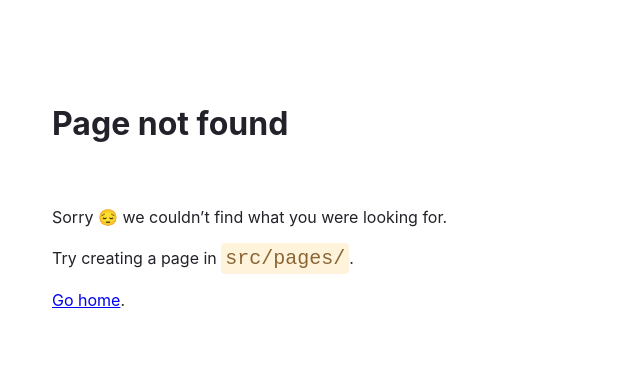
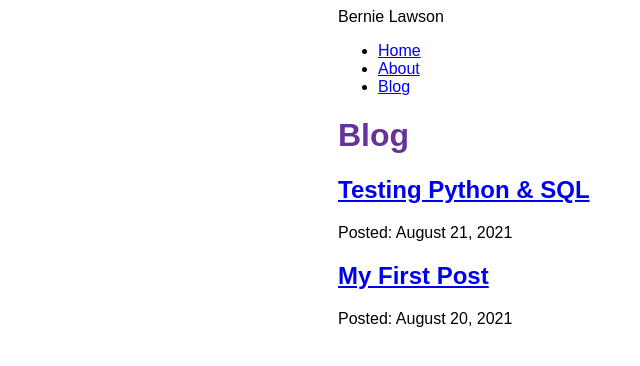
Before and after one commit to lawsonbh/data-doots, a Gatsby site: page /blog in a window 1280 px wide. Before the commit this address had no page. Shown: the whole page, without its empty margins (52-692 px from the left). Built offline with nearby package versions, Linux system fonts and the light colour scheme; Gatsby itself is replaced by a stand-in of ours.

Commit message:
Set up blog post list

```diff
--- a/gatsby-config.js
+++ b/gatsby-config.js
@@ -10,7 +10,7 @@ module.exports = {
     {
       resolve: "gatsby-source-filesystem",
       options: {
-        name: `blog-posts`,
+        name: `blog`,
         path: `${__dirname}/blog`,
       }
     },
--- a/src/components/layout.js
+++ b/src/components/layout.js
@@ -36,7 +36,7 @@ const Layout = ({ pageTitle, children }) => {
                         </Link>
                     </li>
                     <li className={navLinkItem}>
-                        <Link to="/blog-posts" className={navLinkText}>
+                        <Link to="/blog" className={navLinkText}>
                             Blog
                         </Link>
                     </li>
--- a/src/pages/blog-posts.js
+++ b/src/pages/blog/index.js
@@ -1,7 +1,6 @@
 import * as React from 'react'
-import { graphql } from 'gatsby'
-import { MDXRenderer } from 'gatsby-plugin-mdx'
-import Layout from '../components/layout'
+import { Link, graphql } from 'gatsby'
+import Layout from '../../components/layout'
 
 const BlogPage = ({ data }) => {
   return (
@@ -9,11 +8,12 @@ const BlogPage = ({ data }) => {
       {
         data.allMdx.nodes.map((node) => (
           <article key={node.id}>
-            <h2>{node.frontmatter.name}</h2>
+            <h2>
+              <Link to={`/blog/${node.slug}`}>
+                {node.frontmatter.name}
+              </Link>
+            </h2>
             <p>Posted: {node.frontmatter.date}</p>
-            <MDXRenderer>
-              {node.body}
-            </MDXRenderer>
           </article>
         ))
       }
@@ -30,7 +30,7 @@ export const query = graphql`
           date(formatString: "MMMM DD, YYYY")
         }
         id
-        body
+        slug
       }
     }
   }
```
Also changed, not shown: src/pages/blog/{mdx.slug}.js (added, +29 -0 lines).
